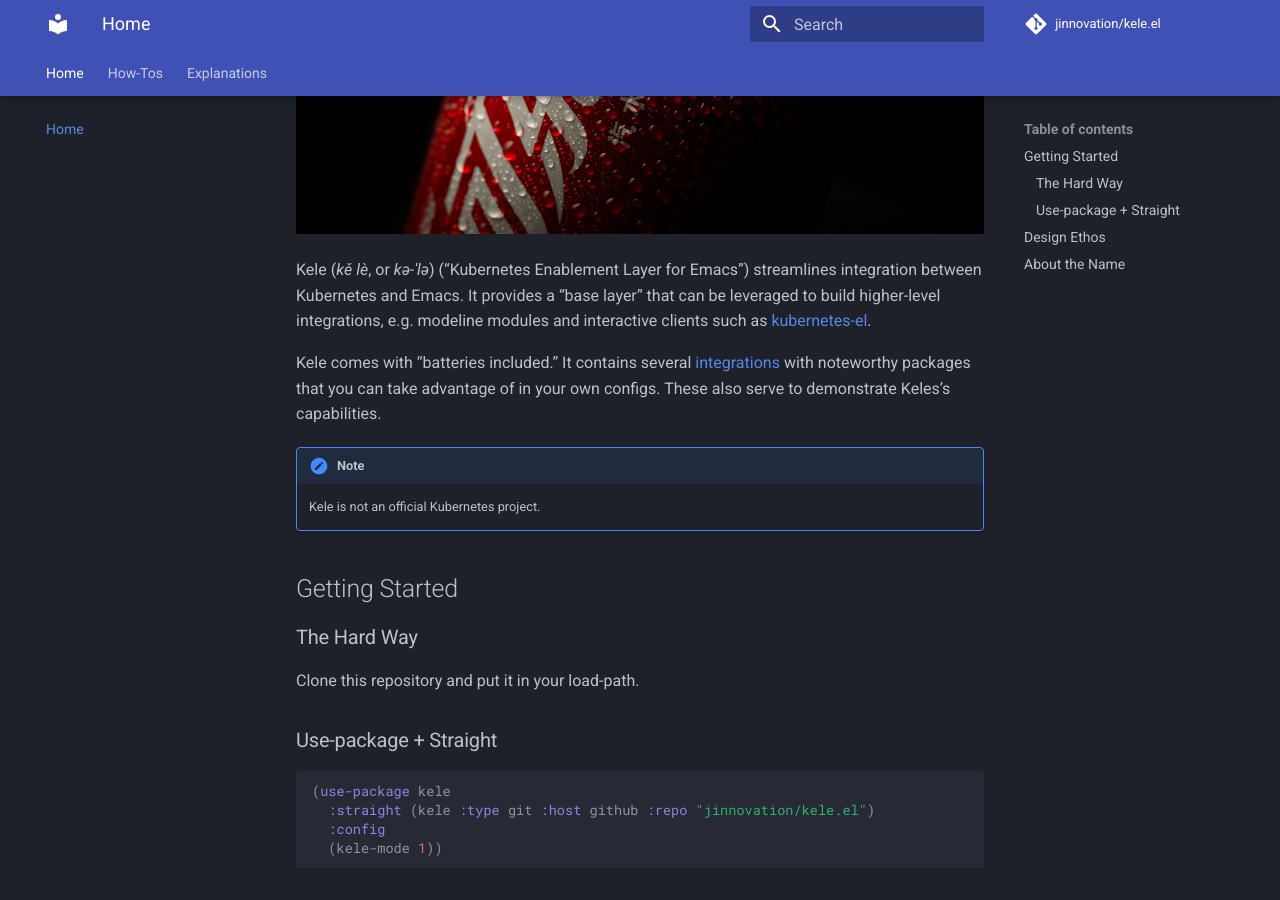
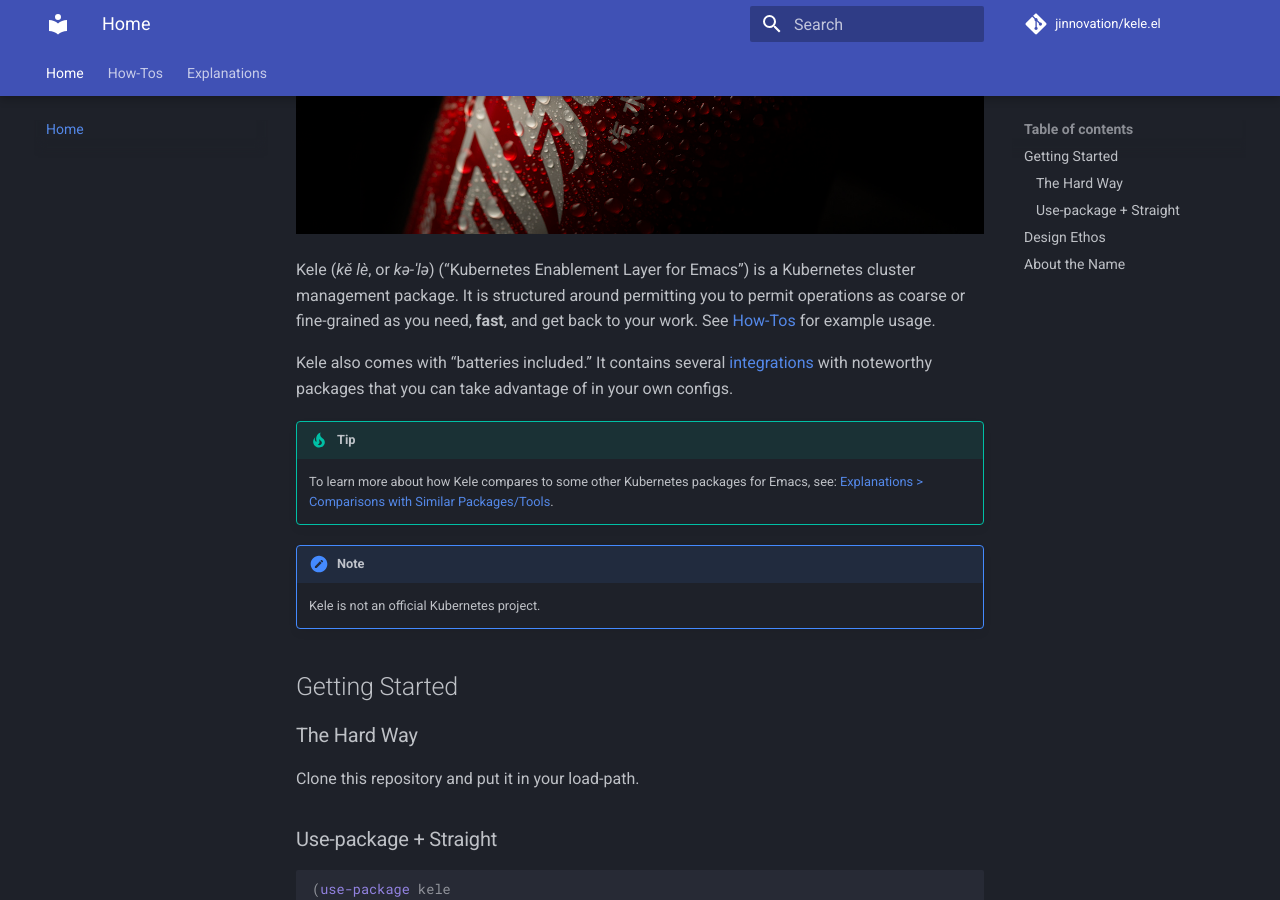
Before and after one commit to jinnovation/kele.el, an MkDocs documentation site: the page built from docs/index.md, in a window 1280 px wide and 900 px high, scrolled down 494 px. Built offline with MkDocs 1.6.1 and Material for MkDocs 9.7.7, drawn with Linux system fonts in a browser that asks for light colours; comment, search, counter and statistics services are not loaded.

Commit message:
docs: expand overview, stub out usage how-tos
Closes #13.

```diff
--- a/docs/index.md
+++ b/docs/index.md
@@ -2,16 +2,20 @@
 
 ![](./img/kele.jpg)
 
-Kele (*kě lè*, or *kə-ˈlə*) ("Kubernetes Enablement Layer for Emacs")
-streamlines integration between Kubernetes and Emacs. It provides a "base layer"
-that can be leveraged to build higher-level integrations, e.g. modeline modules
-and interactive clients such as
-[kubernetes-el](https://github.com/kubernetes-el/kubernetes-el).
+Kele (*kě lè*, or *kə-ˈlə*) ("Kubernetes Enablement Layer for Emacs") is a
+Kubernetes cluster management package. It is structured around permitting you to
+permit operations as coarse or fine-grained as you need, **fast**, and get back
+to your work. See [How-Tos](./how-tos/index.md) for example usage.
 
-Kele comes with "batteries included." It contains several
+Kele also comes with "batteries included." It contains several
 [integrations](./how-tos/integrations.md) with noteworthy packages that you can
-take advantage of in your own configs. These also serve to demonstrate Keles's
-capabilities.
+take advantage of in your own configs.
+
+!!! tip
+
+    To learn more about how Kele compares to some other Kubernetes packages for
+    Emacs, see: [Explanations > Comparisons with Similar
+    Packages/Tools](./explanations/comparisons.md).
 
 !!! note
 
```
Also changed, not shown: docs/how-tos/usage.md (added, +34 -0 lines).
